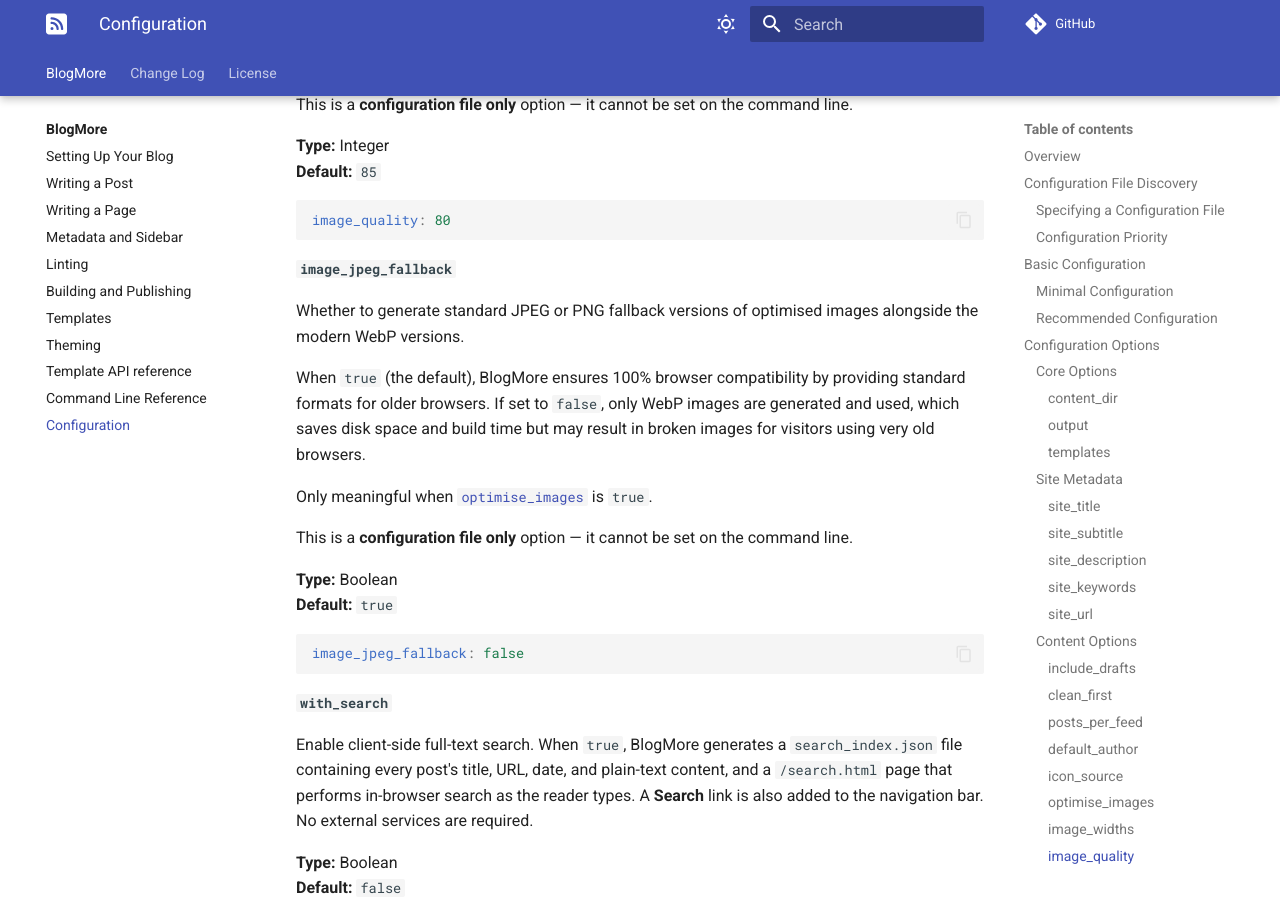
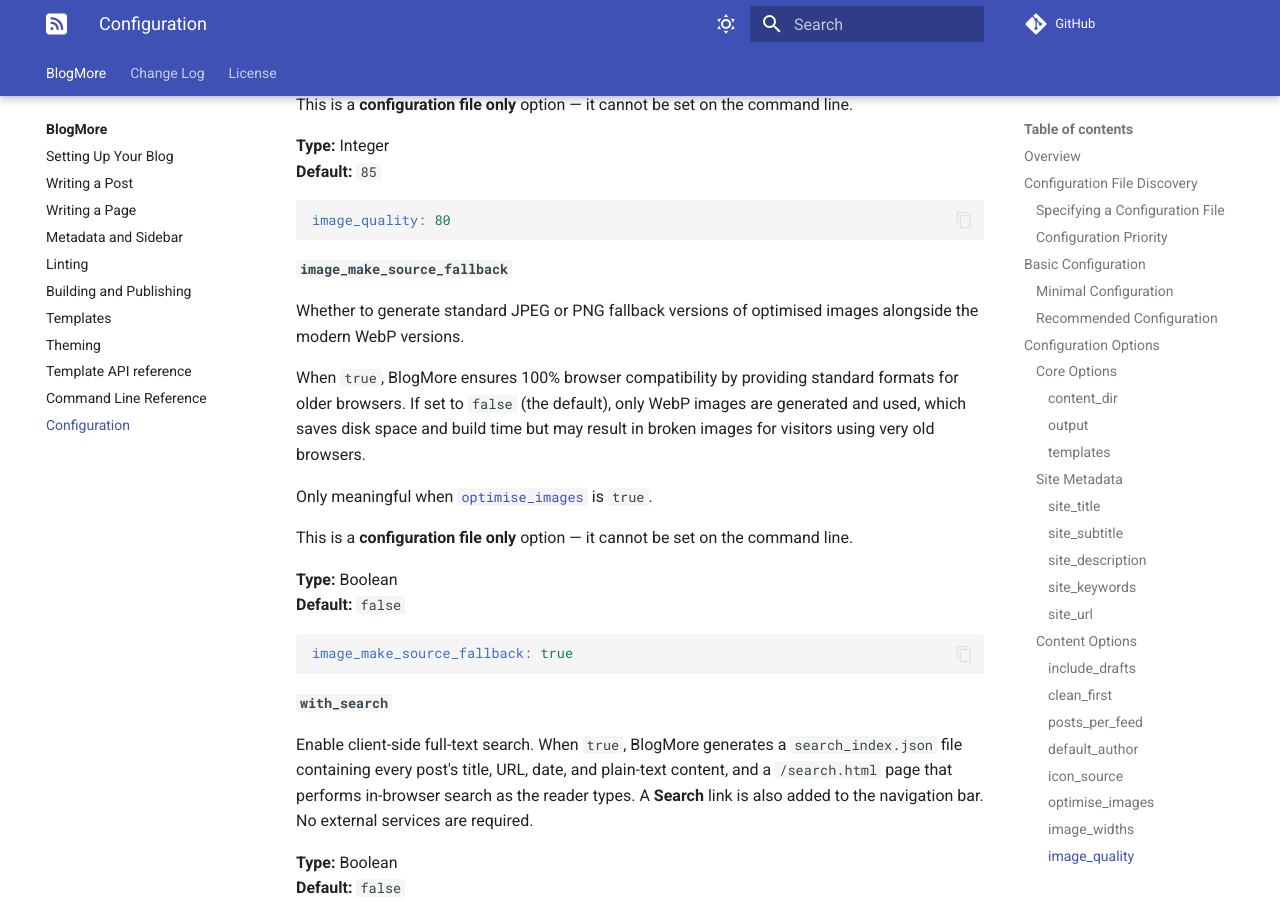
Before and after one commit to davep/blogmore, an MkDocs documentation site: the page built from docs/configuration.md, in a window 1280 px wide and 900 px high, scrolled down 7052 px. Built offline with MkDocs 1.6.1 and Material for MkDocs 9.7.7, drawn with Linux system fonts in a browser that asks for light colours; comment, search, counter and statistics services are not loaded.

Commit message:
Rename image_jpeg_fallback to image_make_source_fallback
Also set it to `false` by default. While I'm sure some people will want to
use this, I want to keep the amount of image data generated as low as
possible.

````diff
--- a/docs/configuration.md
+++ b/docs/configuration.md
@@ -323,21 +323,21 @@
 image_quality: 80
 ```
 
-#### `image_jpeg_fallback`
+#### `image_make_source_fallback`
 
 Whether to generate standard JPEG or PNG fallback versions of optimised images alongside the modern WebP versions.
 
-When `true` (the default), BlogMore ensures 100% browser compatibility by providing standard formats for older browsers. If set to `false`, only WebP images are generated and used, which saves disk space and build time but may result in broken images for visitors using very old browsers.
+When `true`, BlogMore ensures 100% browser compatibility by providing standard formats for older browsers. If set to `false` (the default), only WebP images are generated and used, which saves disk space and build time but may result in broken images for visitors using very old browsers.
 
 Only meaningful when [`optimise_images`](#optimise_images) is `true`.
 
 This is a **configuration file only** option — it cannot be set on the command line.
 
 **Type:** Boolean
-**Default:** `true`
-
-```yaml
-image_jpeg_fallback: false
+**Default:** `false`
+
+```yaml
+image_make_source_fallback: true
 ```
 
 #### `with_search`
````
Also changed, not shown: ChangeLog.md (+2 -2 lines), 5 other files.
